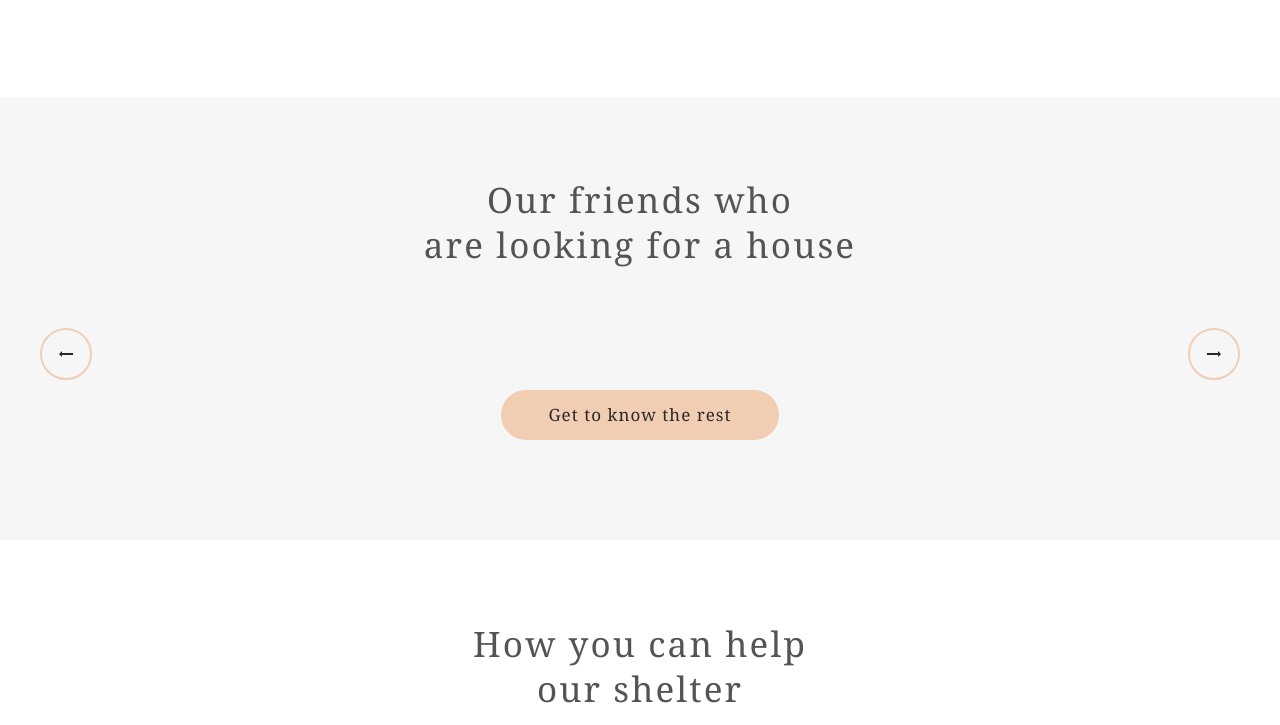
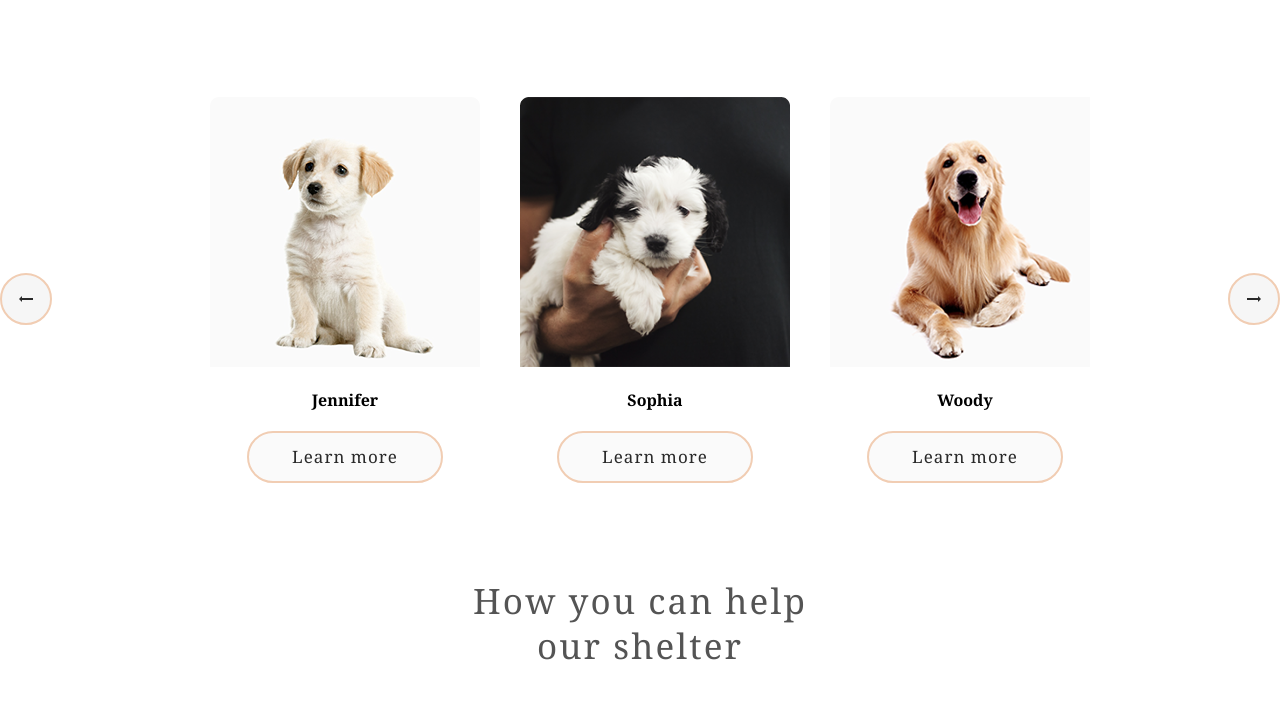
Before and after one commit to Svetlana177/Shelter, a website: page index.html in a window 1280 px wide. Shown: the part 1421-2146 px from the top of the page. Drawn offline with Linux system fonts and the light colour scheme.

Commit message:
use pets.json, add renderSimilarPets, pets__card to pets-slider

```diff
--- a/css/styles.css
+++ b/css/styles.css
@@ -17,9 +17,9 @@ html {
     position: relative;
 }
 
-img {
-    max-width: 100%;
-}
+/*img {*/
+/*    max-width: 100%;*/
+/*}*/
 
 
 .visually-hidden {
@@ -268,25 +268,29 @@ img {
     }
 }
 
-.shelter-friends__btn-slider__prev {
+.shelter-friends__btn-slider__prev,
+.prev-button {
     left: 0;
 }
 
 
 @media (max-width: 767px) {
-    .shelter-friends__btn-slider__prev {
+    .shelter-friends__btn-slider__prev,
+    .prev-button {
         left: 19%;
     }
 }
 
-.shelter-friends__btn-slider__next {
+.shelter-friends__btn-slider__next,
+.next-button {
     transform: rotate(180deg);
     right: 0;
 }
 
 
 @media (max-width: 767px) {
-    .shelter-friends__btn-slider__next {
+    .shelter-friends__btn-slider__next,
+    .next-button {
         right: 19%;
     }
 }
@@ -1847,3 +1851,43 @@ img {
   background-color: #292929;
   border-radius: 2px;
 }
+
+/*slider*/
+.page-title {
+  text-align: center;
+}
+
+.shelter-slider-container {
+  position: relative;
+  margin: 0 auto;
+}
+
+.slider-container1 {
+  position: relative;
+  width: 900px;
+  height: 400px;
+  margin: 0 auto;
+  overflow: hidden;
+}
+
+.pets-slider {
+  margin: 0;
+  padding: 0;
+  list-style: none;
+  display: flex;
+  justify-content: space-between;
+  transition: transform 0.5s ease-in-out;
+}
+
+.pets__card {
+  width: 270px;
+  margin: 0 20px;
+  background: #ffffff;
+  border-radius: 9px;
+  text-align: center;
+}
+
+.pets__card img {
+  width: 270px;
+  height: 270px;
+}
--- a/index.html
+++ b/index.html
@@ -92,23 +92,28 @@
         </div>
       </div>
     </section>
-    <section class="shelter-friends--wrapper">
-      <div class="shelter-friends container">
-        <h3 class="shelter-title-h3 shelter-title-h3--friends" id="our-friends">Our friends who <br>are looking for a house</h3>
-        <div class="shelter-friends-slider">
-          <!-- Контейнер для изображений от других пользователей -->
-          <ul class="shelter-friends__list">
+
+    <section class="shelter-slider-container container">
+      <div class="slider-container1">
+        <ul class="pets-slider">
+          <!--js slider-->
+        </ul>
+      </div>
+      <button class="shelter-friends__btn-slider prev-button" type="button" aria-label="Посмотреть предыдущий слайд"></button>
+      <button class="shelter-friends__btn-slider next-button" type="button" aria-label="Посмотреть следующий слайд"></button>
+    </section>
 
 
-          </ul>
-          <button class="shelter-friends__btn-slider shelter-friends__btn-slider__prev"></button>
-          <button class="shelter-friends__btn-slider shelter-friends__btn-slider__next"></button>
-        </div>
-        <div class="shelter-friends__get">
-          <a class="shelter-button-primary" href="pets.html">Get to know the rest</a>
-        </div>
-      </div>
-    </section>
+    <template id="pets-template" style="display: none">
+        <li class="pets__card">
+          <img src="" alt="" class="pets__image">
+          <h4 class="pets_pet-name"></h4>
+          <button class="shelter__button shelter__button--learn-more">
+            Learn more
+          </button>
+        </li>
+    </template>
+
 
     <section id="help">
       <div class="shelter-help container">
@@ -221,13 +226,13 @@
 
   <div class="overlay">
     <section class="popup hidden" id="popup-template">
-      <img class="popup__img" src="" alt="порода" width="500" height="500">
+      <img class="popup__img"  src="img/friends/pets-jennifer.png" alt="Порода" width="500" height="500">
       <div class="popup__content">
-        <h3 class="popup__name"></h3>
-        <p class="popup__type-breed"></p>
-        <p class="popup__text">vmfd;dfv</p>
+        <h3 class="popup__name">Jennifer</h3>
+        <p class="popup__type-breed">Cat </p>
+        <p class="popup__description">Hello world!</p>
         <ul class="popup__list">
-          <li class="popup__item">Age: <span class="popup__age"></span></li>
+          <li class="popup__item">Age: 35<span class="popup__age"></span></li>
           <li class="popup__item">Inoculations: <span class="popup__inoculations"></span></li>
           <li class="popup__item">Diseases: <span class="popup__diseases"></span> </li>
           <li class="popup__item">Parasites: <span class="popup__parasites"></span> </li>
@@ -238,6 +243,12 @@
   </div>
 
 
+  <div class="modal-overlay"></div>
+
+  <div class="pets-popup__overlay visually-hidden">
+    <div class="pets-popup"></div>
+  </div>
+
 
   <script src="js/card.js"></script>
   <script src="js/script.js"></script>
--- /dev/null
+++ b/js/card.js
@@ -0,0 +1,40 @@
+const slider = document.querySelector('.pets-slider');
+
+//Вариант 1
+// function creatSlides(item) {
+//   return `
+//      <li class="pets__card" ${item.name}>
+//         <img src="${item.img}" alt="${item.name}" class="pets__image">
+//         <h4 class="pets_pet-name">${item.name}</h4>
+//         <button class="shelter__button shelter__button--learn-more">
+//           Learn more
+//         </button>
+//       </li>`;
+// }
+// const renderSimilarPets = (item) => {
+ //   return slider.innerHTML = item.map(creatSlide).join('');
+ // }
+
+ //Вариант 2
+ const similarPetsTemplate = document.querySelector('#pets-template')
+  .content
+  .querySelector('.pets__card');
+
+const renderSimilarPets = (similarPets) => {
+  const petsListFragment = document.createDocumentFragment();
+
+  similarPets.forEach(({name, img}) => {
+    const petsElement = similarPetsTemplate.cloneNode(true);
+    petsElement.querySelector('.pets__image').src = img;
+    petsElement.querySelector('.pets_pet-name').textContent = name;
+    petsListFragment.appendChild(petsElement);
+  });
+
+  slider.appendChild(petsListFragment);
+};
+
+fetch('./static/pets.json')
+  .then((response) => response.json())
+  .then((dataPets) => {
+    renderSimilarPets(dataPets);
+  });
--- a/js/pets.json
+++ b/static/pets.json
@@ -1,7 +1,7 @@
 [
   {
     "name": "Jennifer",
-    "img": "../../assets/images/jennifer.png",
+    "img": "../img/friends/pets-jennifer.png",
     "type": "Dog",
     "breed": "Labrador",
     "description": "Jennifer is a sweet 2 months old Labrador that is patiently waiting to find a new forever home. This girl really enjoys being able to go outside to run and play, but won't hesitate to play up a storm in the house if she has all of her favorite toys.",
@@ -12,7 +12,7 @@
   },
   {
     "name": "Sophia",
-    "img": "../../assets/images/sophia.png",
+    "img": "../img/friends/pets-sophia.png",
     "type": "Dog",
     "breed": "Shih tzu",
     "description": "Sophia here and I'm looking for my forever home to live out the best years of my life. I am full of energy. Everyday I'm learning new things, like how to walk on a leash, go potty outside, bark and play with toys and I still need some practice.",
@@ -23,7 +23,7 @@
   },
   {
     "name": "Woody",
-    "img": "../../assets/images/woody.png",
+    "img": "../img/friends/pets-woody.png",
     "type": "Dog",
     "breed": "Golden Retriever",
     "description": "Woody is a handsome 3 1/2 year old boy. Woody does know basic commands and is a smart pup. Since he is on the stronger side, he will learn a lot from your training. Woody will be happier when he finds a new family that can spend a lot of time with him.",
@@ -34,7 +34,7 @@
   },
   {
     "name": "Scarlett",
-    "img": "../../assets/images/scarlett.png",
+    "img": "../img/friends/pets-scarlet.png",
     "type": "Dog",
     "breed": "Jack Russell Terrier",
     "description": "Scarlett is a happy, playful girl who will make you laugh and smile. She forms a bond quickly and will make a loyal companion and a wonderful family dog or a good companion for a single individual too since she likes to hang out and be with her human.",
@@ -45,7 +45,7 @@
   },
   {
     "name": "Katrine",
-    "img": "../../assets/images/katrine.png",
+    "img": "../img/friends/pets-katrine.png",
     "type": "Cat",
     "breed": "British Shorthair",
     "description": "Katrine is a beautiful girl. She is as soft as the finest velvet with a thick lush fur. Will love you until the last breath she takes as long as you are the one. She is picky about her affection. She loves cuddles and to stretch into your hands for a deeper relaxations.",
@@ -56,7 +56,7 @@
   },
   {
     "name": "Timmy",
-    "img": "../../assets/images/timmy.png",
+    "img": "../img/friends/pets-timmy.png",
     "type": "Cat",
     "breed": "British Shorthair",
     "description": "Timmy is an adorable grey british shorthair male. He loves to play and snuggle. He is neutered and up to date on age appropriate vaccinations. He can be chatty and enjoys being held. Timmy has a lot to say and wants a person to share his thoughts with.",
@@ -67,7 +67,7 @@
   },
   {
     "name": "Freddie",
-    "img": "../../assets/images/freddie.png",
+    "img": "../img/friends/pets-freddie.png",
     "type": "Cat",
     "breed": "British Shorthair",
     "description": "Freddie is a little shy at first, but very sweet when he warms up. He likes playing with shoe strings and bottle caps. He is quick to learn the rhythms of his human’s daily life. Freddie has bounced around a lot in his life, and is looking to find his forever home.",
@@ -78,7 +78,7 @@
   },
   {
     "name": "Charly",
-    "img": "../../assets/images/charly.png",
+    "img": "../img/friends/pets-charly.png",
     "type": "Dog",
     "breed": "Jack Russell Terrier",
     "description": "This cute boy, Charly, is three years old and he likes adults and kids. He isn’t fond of many other dogs, so he might do best in a single dog home. Charly has lots of energy, and loves to run and play. We think a fenced yard would make him very happy.",
```
